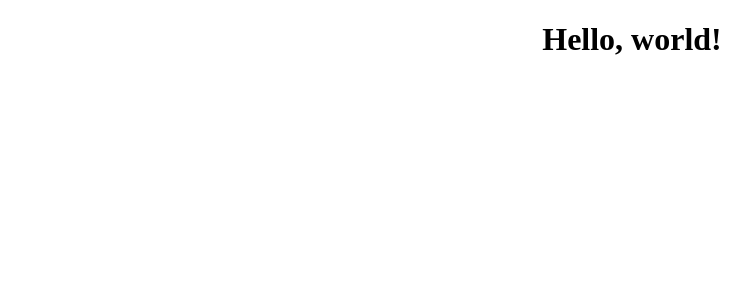
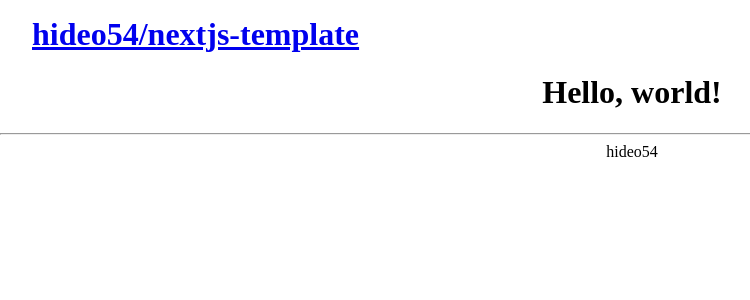
Before and after one commit to hideo54/nextjs-template, a Next.js app: page / in a window 1280 px wide. Shown: the top 300 px of the page, without its empty margins (8-758 px from the left). Built offline with nearby package versions, Linux system fonts and the light colour scheme.

Commit message:
Create Layout

```diff
--- /dev/null
+++ b/components/Layout.tsx
@@ -0,0 +1,100 @@
+import { ReactNode } from 'react';
+import Head from 'next/head';
+import Link from 'next/link';
+import styled from 'styled-components';
+
+const ColoredHeaderDiv = styled.div<{ backgroundColor: string; }>`
+    padding: 1em;
+    font-weight: bold;
+    text-align: center;
+    color: white;
+    ${props => `
+        background-color: ${props.backgroundColor};
+    `}
+`;
+
+const LogoH1 = styled.h1`
+    max-width: 1200px;
+    margin: 0.5em auto;
+    position: relative;
+`;
+
+const NormalHeader = (
+    <>
+        <noscript>
+            <ColoredHeaderDiv backgroundColor='red'>
+                JavaScriptが無効化されています。
+                <br />
+                本サイトは、JavaScriptが有効化されていない場合、正常に動作しません。
+            </ColoredHeaderDiv>
+        </noscript>
+        <LogoH1>
+            <Link href='/'>
+                <a>
+                    hideo54/nextjs-template
+                </a>
+            </Link>
+        </LogoH1>
+    </>
+);
+
+const FooterDiv = styled.div`
+    text-align: center;
+`;
+
+const NormalFooter = (
+    <>
+        <hr />
+        <FooterDiv>hideo54</FooterDiv>
+    </>
+);
+
+const Layout = ({
+    children,
+    title = 'hideo54/nextjs-template',
+    description = 'ここに OGP の description を入れる',
+    imageUrl = 'https://img.hideo54.com/icons/main.png',
+    twitterCardType = 'summary',
+    Header = NormalHeader,
+    Footer = NormalFooter,
+}: {
+    children?: ReactNode;
+    title?: string;
+    description?: string;
+    imageUrl?: string;
+    twitterCardType?: 'summary' | 'summary_large_image' | 'app' | 'player';
+    Header?: JSX.Element;
+    Footer?: JSX.Element;
+    isTopPage?: boolean;
+}) => (
+    <>
+        <Head>
+            <meta charSet='utf-8' />
+            <meta name='viewport' content='initial-scale=1.0, width=device-width' />
+            <meta name='description' content={description} />
+            <meta key='og:site_name' property='og:site_name' content={title} />
+            <meta key='og:title' property='og:title' content={title} />
+            <meta key='og:description' property='og:description' content={description} />
+            {imageUrl &&
+                <meta property='og:image' content={imageUrl} />
+            }
+            <meta key='twitter:card' name='twitter:card' content={twitterCardType} />
+            <meta key='twitter:site' name='twitter:site' content='@hideo54' />
+            <title>{title}</title>
+            <link rel='icon' type='image/svg+xml' href='/logo.svg' />
+            <link rel='icon' type='image/png' href='/logo.png' />
+            <link rel='apple-touch-icon' href='/logo.svg' />
+        </Head>
+        <header>
+            {Header}
+        </header>
+        <main>
+            {children}
+        </main>
+        <footer>
+            {Footer}
+        </footer>
+    </>
+);
+
+export default Layout;
--- a/pages/index.tsx
+++ b/pages/index.tsx
@@ -1,12 +1,15 @@
 import styled from 'styled-components';
+import Layout from '../components/Layout';
 
-const H1 = styled.h1`
+const H2 = styled.h1`
     text-align: center;
 `;
 
 const App: React.FC = () => {
     return (
-        <H1>Hello, world!</H1>
+        <Layout>
+            <H2>Hello, world!</H2>
+        </Layout>
     );
 };
 
```
Also changed, not shown: 1 other file (tests, documents, lock files or other folders).
